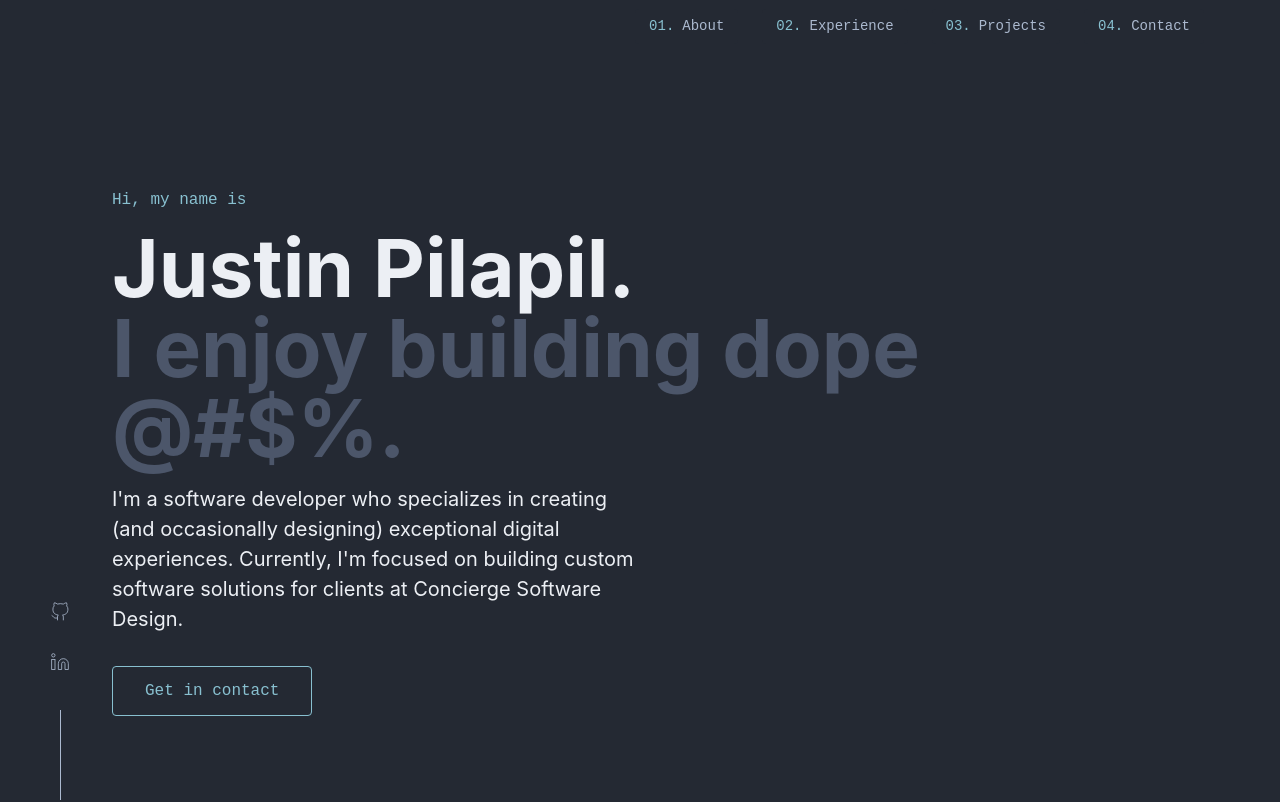
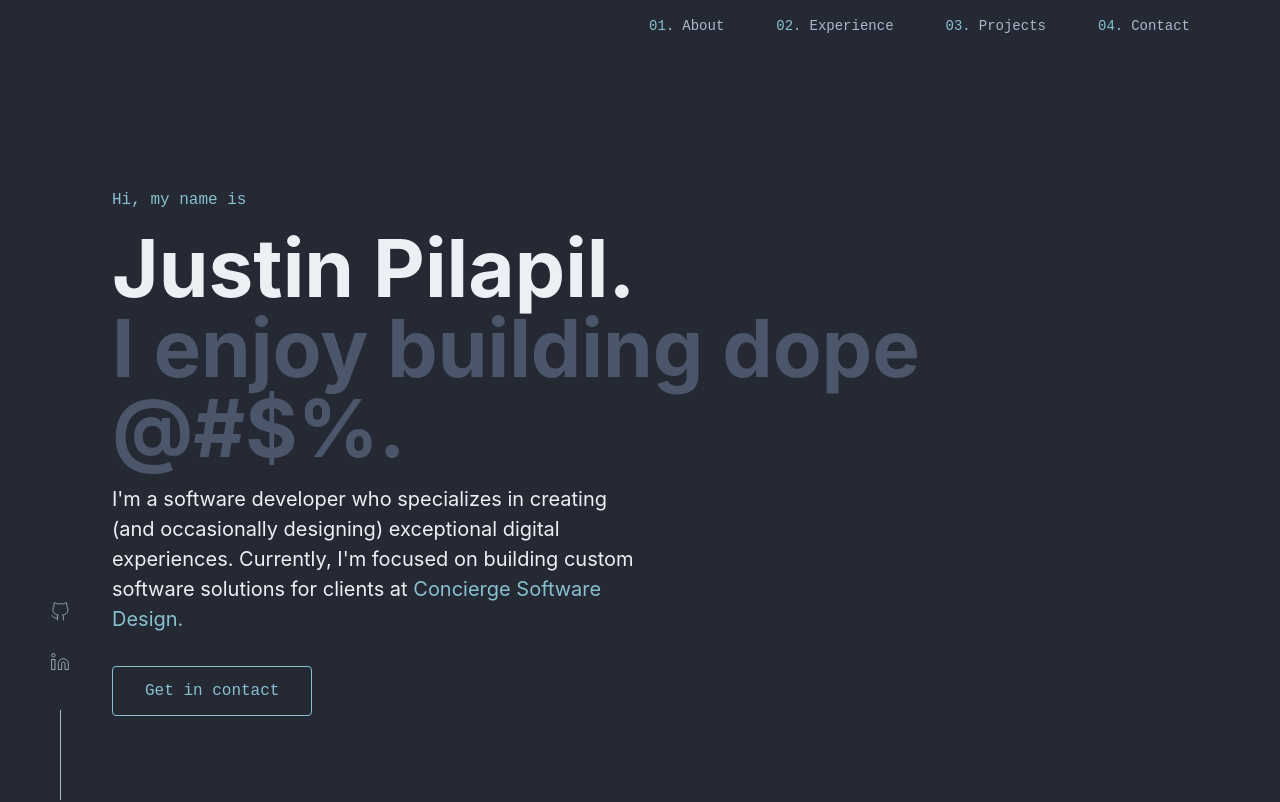
Before and after one commit to jpilapil/portfolio2022, a Next.js app: page / in a window 1280 px wide. Shown: the top 802 px of the page. Built offline with nearby package versions, Linux system fonts and the light colour scheme.

Commit message:
add current job link

```diff
--- a/components/hero/Hero.module.scss
+++ b/components/hero/Hero.module.scss
@@ -47,3 +47,12 @@
       color: $ice;
    }
 }
+
+.job {
+   color: $ice;
+
+   &:hover{
+      color: $light-blue;
+      transition: $transition;
+   }
+}
--- a/components/hero/index.jsx
+++ b/components/hero/index.jsx
@@ -14,8 +14,11 @@ export default function Hero() {
         <p className={styles.bio}>
           I&apos;m a software developer who specializes in creating (and
           occasionally designing) exceptional digital experiences. Currently,
-          I&apos;m focused on building custom software solutions for clients at
-          Concierge Software Design.
+          I&apos;m focused on building custom software solutions for clients
+          at&nbsp;
+          <a href="https://conciergesoftwaredesign.com/" className={styles.job}>
+            Concierge Software Design.
+          </a>
         </p>
         <Link href="#contact">
           <button className={`${styles.heroButton} button`}>
```
